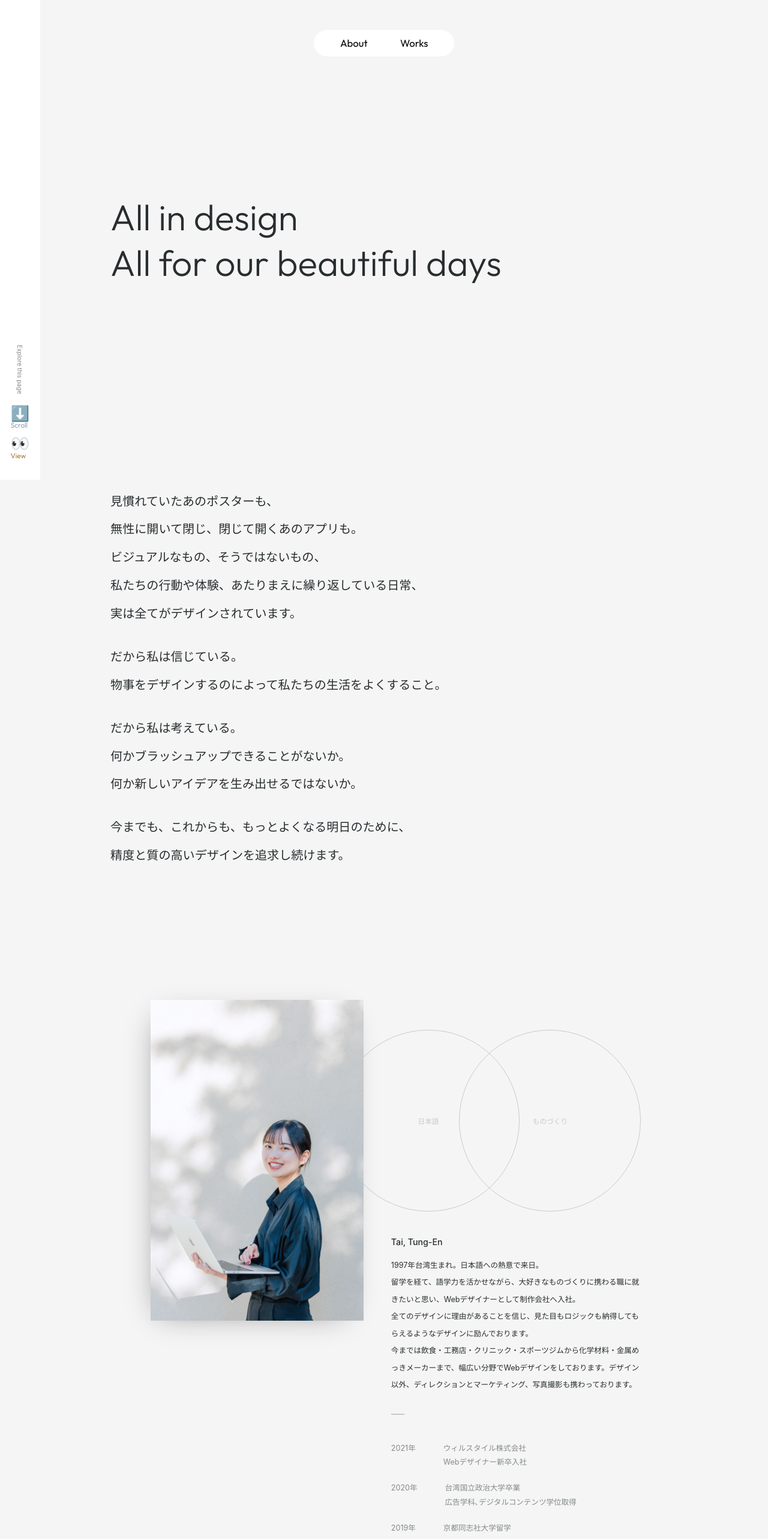
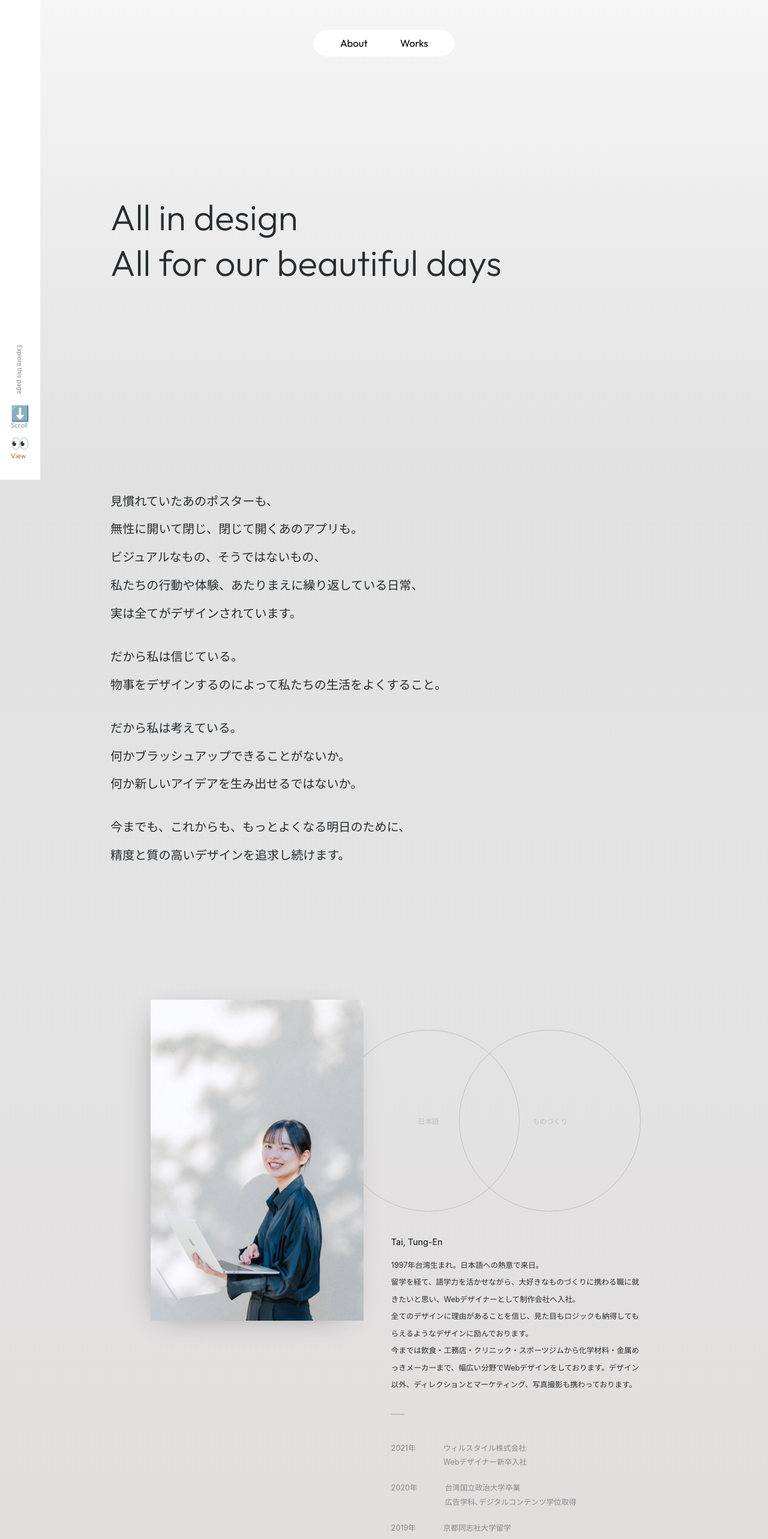
Before and after one commit to yihanYozikua/tai_portfolio, a React (Create React App) app: page / in a window 1280 px wide. Shown: the top 2566 px of the page at 60% size. Built offline with nearby package versions, Linux system fonts and the light colour scheme; a web font is replaced by a local one.

Commit message:
adjust the bg color of the about

```diff
--- a/src/css/about.module.scss
+++ b/src/css/about.module.scss
@@ -1,5 +1,10 @@
 @import './main.scss';
-$ABOUT_BG_COLOR: #F5F5F5;
+// $ABOUT_BG_COLOR: linear-gradient(#F6F6F6, #DBDEE0);
+$ABOUT_BG_COLOR_1: linear-gradient(#F6F6F6, #e1e1e1);
+$ABOUT_BG_COLOR_2: linear-gradient(#e1e1e1, #e4e4e4);
+$ABOUT_BG_COLOR_3: linear-gradient(#e4e4e4, #e0dbdb);
+$ABOUT_BG_COLOR_4: linear-gradient(#e0dbdb, #e2e5e7);
+$ABOUT_BG_COLOR_5: linear-gradient(#e2e5e7, #DBDEE0);
 $COLOR_KV_TEXT: #282D2F;
 $COLOR_PARAGRAPH_TEXT: #282D2F;
 $COLOR_CIRCLE_TEXT: #858A8B66;
@@ -30,7 +35,7 @@ $COLOR_VIEW_WORKS_BUTTON: #282D2F;
       justify-content: center;
       width: 100%;
       height: 100%;
-      background-color: $ABOUT_BG_COLOR;
+      background: $ABOUT_BG_COLOR_1;
       font-family: 'Outfit', sans-serif;
       font-weight: 300;
       font-size: 3.6rem;
@@ -55,7 +60,7 @@ $COLOR_VIEW_WORKS_BUTTON: #282D2F;
       flex-direction: column;
       width: 100%;
       height: 100%;
-      background-color: $ABOUT_BG_COLOR;
+      background: $ABOUT_BG_COLOR_2;
       font-family: 'BIZ UDGothic', sans-serif;
       font-weight: 400;
       font-size: 1.2rem;
@@ -81,7 +86,7 @@ $COLOR_VIEW_WORKS_BUTTON: #282D2F;
     .about_self_intro_contents{
       width: 100%;
       height: 100%;
-      background-color: $ABOUT_BG_COLOR;
+      background: $ABOUT_BG_COLOR_3;
       padding-left: 15rem;
       padding-top: 4rem;
       display: flex;
@@ -194,7 +199,7 @@ $COLOR_VIEW_WORKS_BUTTON: #282D2F;
     align-items: center;
     width: 100vw;
     height: 50vh;
-    background-color: $ABOUT_BG_COLOR;
+    background: $ABOUT_BG_COLOR_4;
 
     .about_special_contents_title{
       display: flex;
@@ -219,7 +224,7 @@ $COLOR_VIEW_WORKS_BUTTON: #282D2F;
     height: 60vh;
     // margin-top: -20vh;
     display: flex;
-    background-color: $ABOUT_BG_COLOR;
+    background: $ABOUT_BG_COLOR_5;
     justify-content: center;
     align-items: center;
 
```
Also changed, not shown: 1 other file (tests, documents, lock files or other folders).
